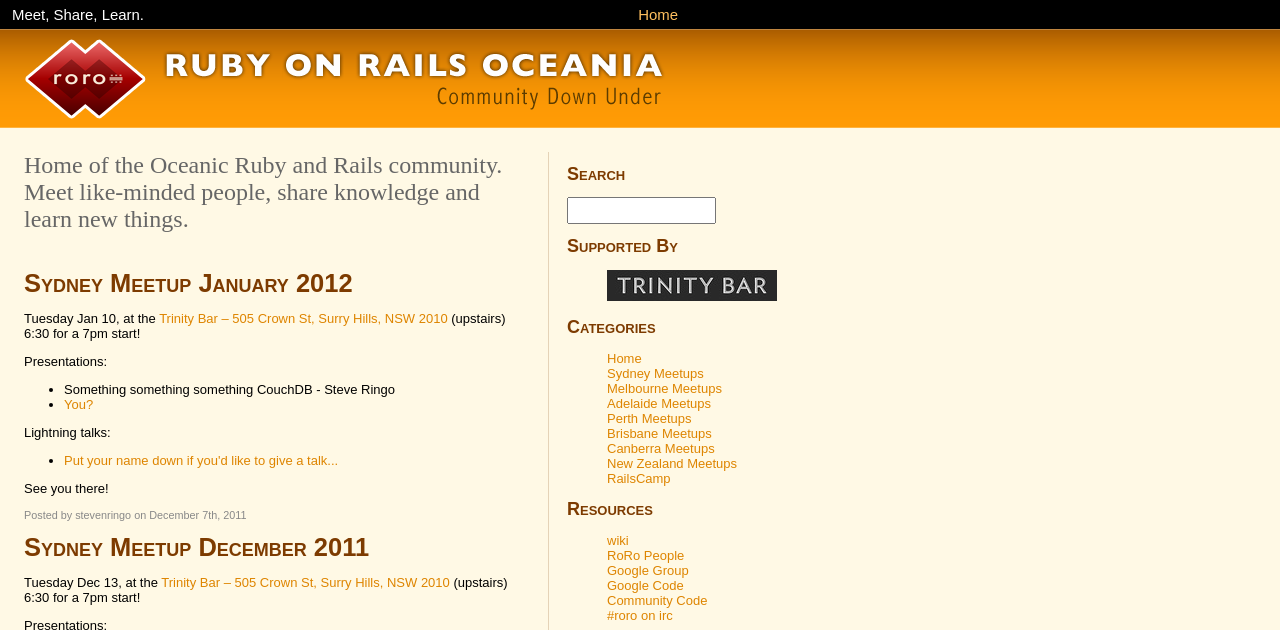
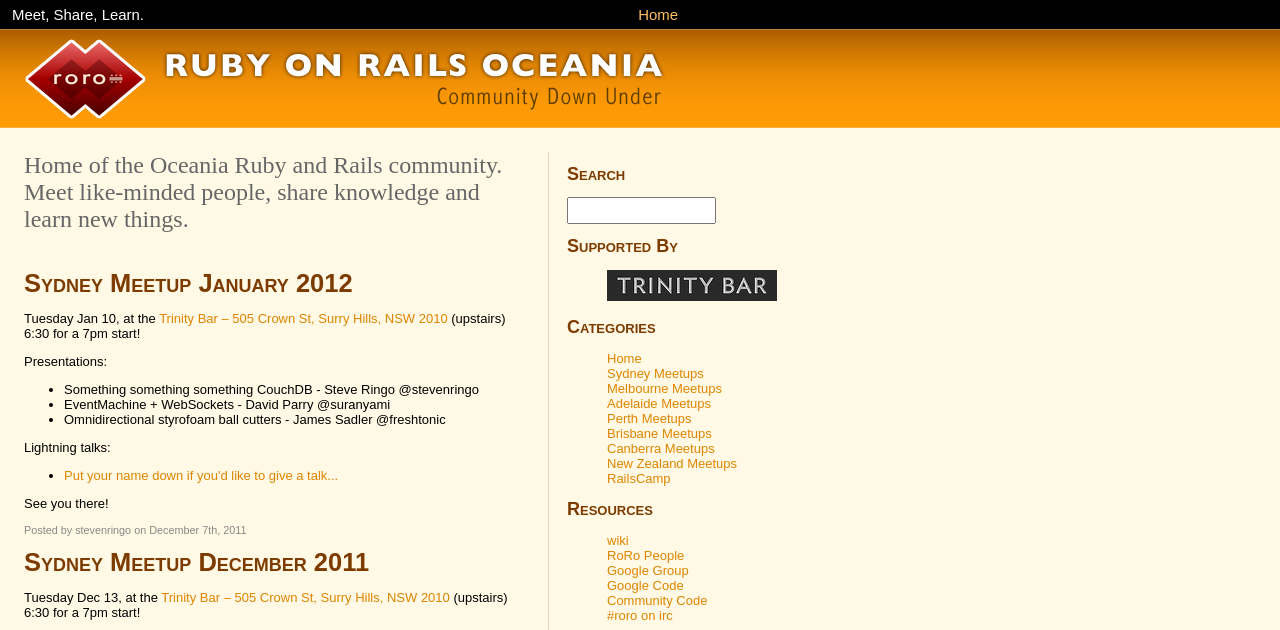
Before and after one commit to rubyaustralia/old-rails-oceania-site, a plain HTML site: page index.html in a window 1280 px wide. Shown: the top 630 px of the page. Drawn offline with Linux system fonts and the light colour scheme.

Commit message:
Update index.html

```diff
--- a/index.html
+++ b/index.html
@@ -23,7 +23,7 @@
     </div>
     <div id="content">
       <div class="intro">
-  Home of the Oceanic Ruby and Rails community. Meet like-minded people,
+  Home of the Oceania Ruby and Rails community. Meet like-minded people,
   share knowledge and learn new things.
 </div>
 
@@ -40,8 +40,9 @@
 	<p>Presentations:</p>
 
 	<ul>
-		<li>Something something something CouchDB - Steve Ringo</li>
-		<li><a href="https://github.com/rails-oceania/roro/wiki/rorosyd-topics">You?</a></li>
+		<li>Something something something CouchDB - Steve Ringo @stevenringo</li>
+		<li>EventMachine + WebSockets - David Parry @suranyami</li>
+		<li>Omnidirectional styrofoam ball cutters - James Sadler @freshtonic</li>
 	</ul>
 
 	<p>Lightning talks:</p>
```
